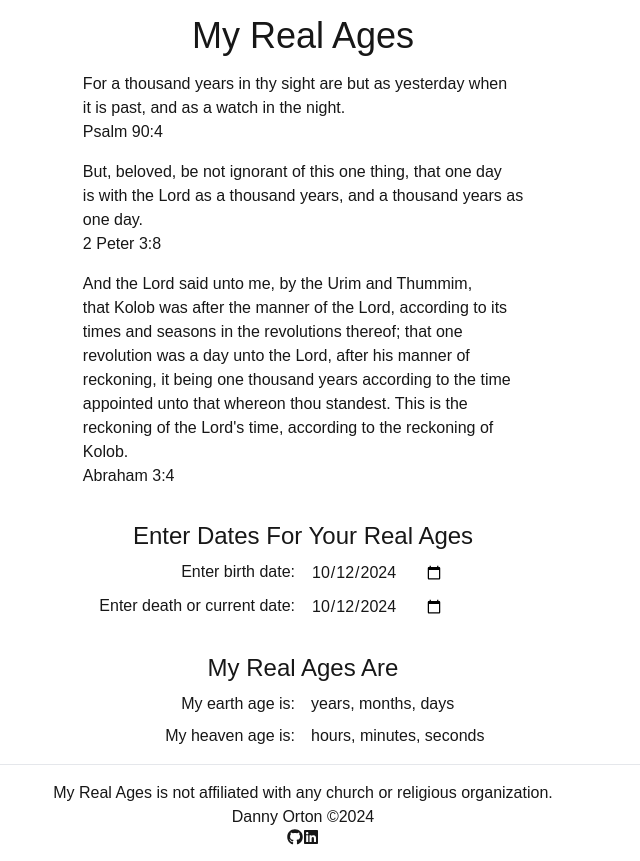
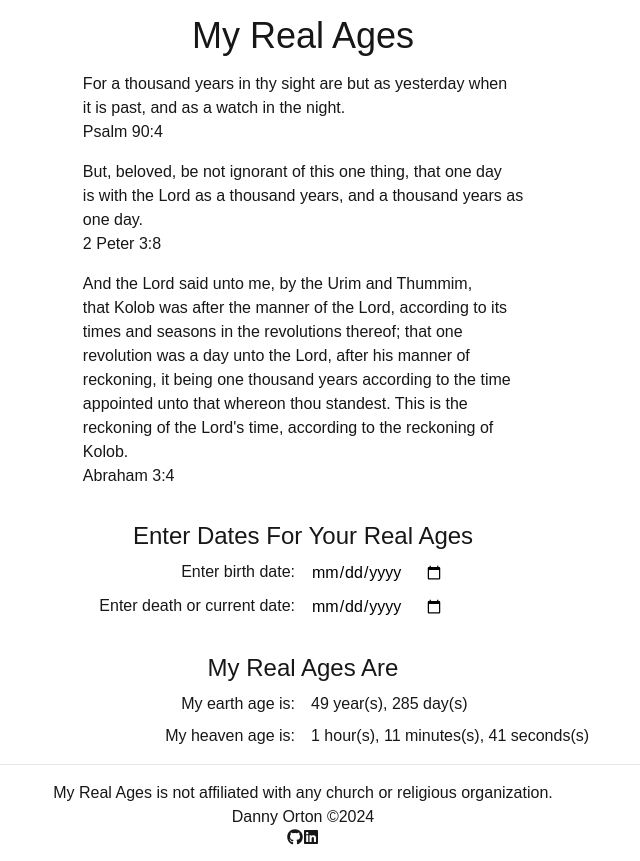
Before and after one commit to dannyvorton/my-real-ages, a Next.js app: page / in a window 1280 px wide. Shown: the whole page, without its empty margins (337-977 px from the left). Built offline with nearby package versions, Linux system fonts and the light colour scheme.

Commit message:
Date and Age Changes

```diff
--- a/app/components/dates.tsx
+++ b/app/components/dates.tsx
@@ -1,32 +1,93 @@
-"use client"
+"use client";
 
-import { useState } from "react";
+import { formatISO, parseISO } from "date-fns";
+import { FormEvent, useState } from "react";
 
 export default function Dates() {
+  /*const current = new Date(); //no need to add typescript on implied types
+  const year = current.getFullYear();
+  const month = String(current.getMonth() + 1).padStart(2, "0");
+  const day = current.getDate();
+  const today = year + "-" + month + "-" + day;*/
 
-  const current: any = new Date();
-  const year: any = current.getFullYear();
-  const month: any = String(current.getMonth() + 1).padStart(2, "0");
-  const day: any = current.getDate();
-  const today: any = year + "-" + month + "-" + day;
+  const today = formatISO(new Date());
+  const initDate = formatISO(new Date("1975-01-01"));
+  const DAYS_IN_YEARS = 365.2422;
 
-  const [birth, getBirth] = useState(today);
-  const handleBirth = () => {getBirth};
+  const [birth, setBirth] = useState<string>(initDate); //-<State setter name(s) for appropriately named.
+  //need you use event from input 'e'
 
-  const [death, getDeath] = useState(today);
-  const handleDeath = () => {getDeath};
+  const [death, setDeath] = useState<string>(today);
+
+  const earthSeconds =
+    (parseISO(death).getTime() - parseISO(birth).getTime()) / 1000;
+  const earthDays = earthSeconds / 60 / 60 / 24;
+
+  const earthAge = () => {
+    const years = Math.floor(earthDays / DAYS_IN_YEARS);
+    return `${years} year(s), ${Math.round(earthDays % DAYS_IN_YEARS)} day(s)`;
+  };
+
+  const heavenAge = () => {
+    const seconds = earthSeconds / 1000 / DAYS_IN_YEARS;
+    const hours = Math.floor(seconds / 3600);
+    const minutes = Math.floor((seconds % 3600) / 60);
+    return `${hours} hour(s), ${minutes} minutes(s), ${Math.round(
+      seconds % 60
+    )} seconds(s)`;
+  };
+
+  const handleBirth = (e: FormEvent<HTMLInputElement>) => {
+    //-<NOTE: type for evenr
+    setBirth(e.currentTarget.value);
+  };
+
+  const handleDeath = (e: FormEvent<HTMLInputElement>) => {
+    setDeath(e.currentTarget.value);
+  };
 
   return (
+    <>
       <div className="p-4">
         <h2 className="text-2xl text-center">Enter Dates For Your Real Ages</h2>
         <div className="grid grid-cols-2 gap-4 p-2">
           <p className="text-right">Enter birth date:</p>
-        <span><input type="date" value={birth} onChange={handleBirth}/></span>
+          <span>
+            <input
+              className="text-black"
+              type="date"
+              value={birth}
+              onChange={handleBirth}
+            />
+          </span>
         </div>
         <div className="grid grid-cols-2 gap-4">
           <p className="text-right">Enter death or current date:</p>
-        <span><input type="date" value={death} onChange={handleDeath}/></span>
+          <span>
+            <input
+              className="text-black"
+              type="date"
+              value={death}
+              onChange={handleDeath}
+            />
+          </span>
         </div>
       </div>
+      {/**
+       * Combined dates and ages into one component because birth and death need to be used on
+       * both. A parent component can be created and birth and death can be passed down.
+       */}
+      <div className="p-4">
+        <h2 className="text-2xl text-center">My Real Ages Are</h2>
+        <div className="grid grid-cols-2 gap-4 p-2">
+          <p className="text-right">My earth age is:</p>
+          <p className="text-left">{earthAge()}</p>
+        </div>
+        <div className="grid grid-cols-2 gap-4">
+          <p className="text-right">My heaven age is:</p>
+          <p className="text-left">{heavenAge()}</p>
+        </div>
+      </div>
+    </>
   );
 }
--- a/app/page.tsx
+++ b/app/page.tsx
@@ -1,18 +1,16 @@
-import Image from "next/image";
 import Head from "./components/head";
 import Scripture from "./components/scripture";
 import Dates from "./components/dates";
-import Ages from "./components/ages";
+//import Ages from "./components/ages";
 import Foot from "./components/foot";
 
 export default function Home() {
   return (
     <>
-      <Head/>
-      <Scripture/>
-      <Dates/>
-      <Ages/>
-      <Foot/>
+      <Head />
+      <Scripture />
+      <Dates />
+      <Foot />
     </>
   );
 }
--- a/package.json
+++ b/package.json
@@ -9,6 +9,7 @@
     "lint": "next lint"
   },
   "dependencies": {
+    "date-fns": "^4.1.0",
     "next": "14.2.15",
     "react": "^18",
     "react-dom": "^18",
```
Also changed, not shown: 1 other file (tests, documents, lock files or other folders). Lines whose indentation alone changed are shown as unchanged.
